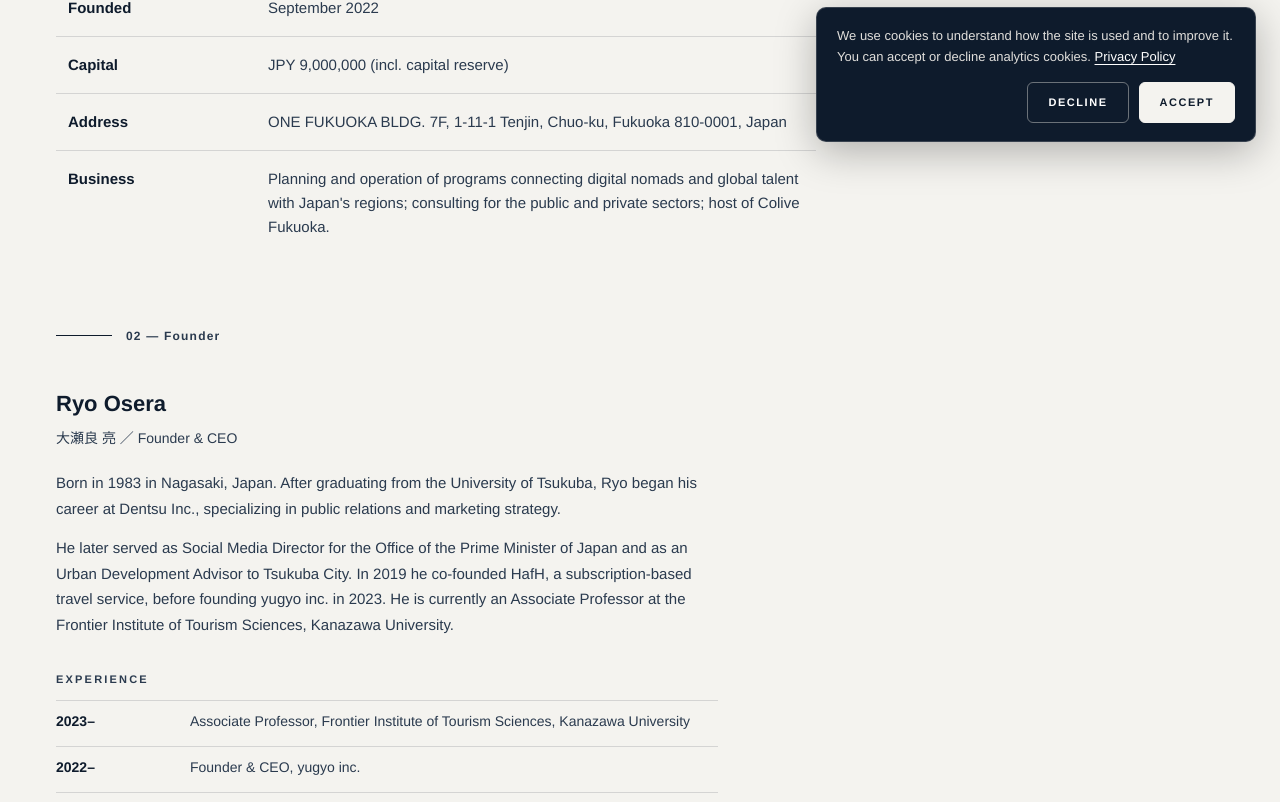
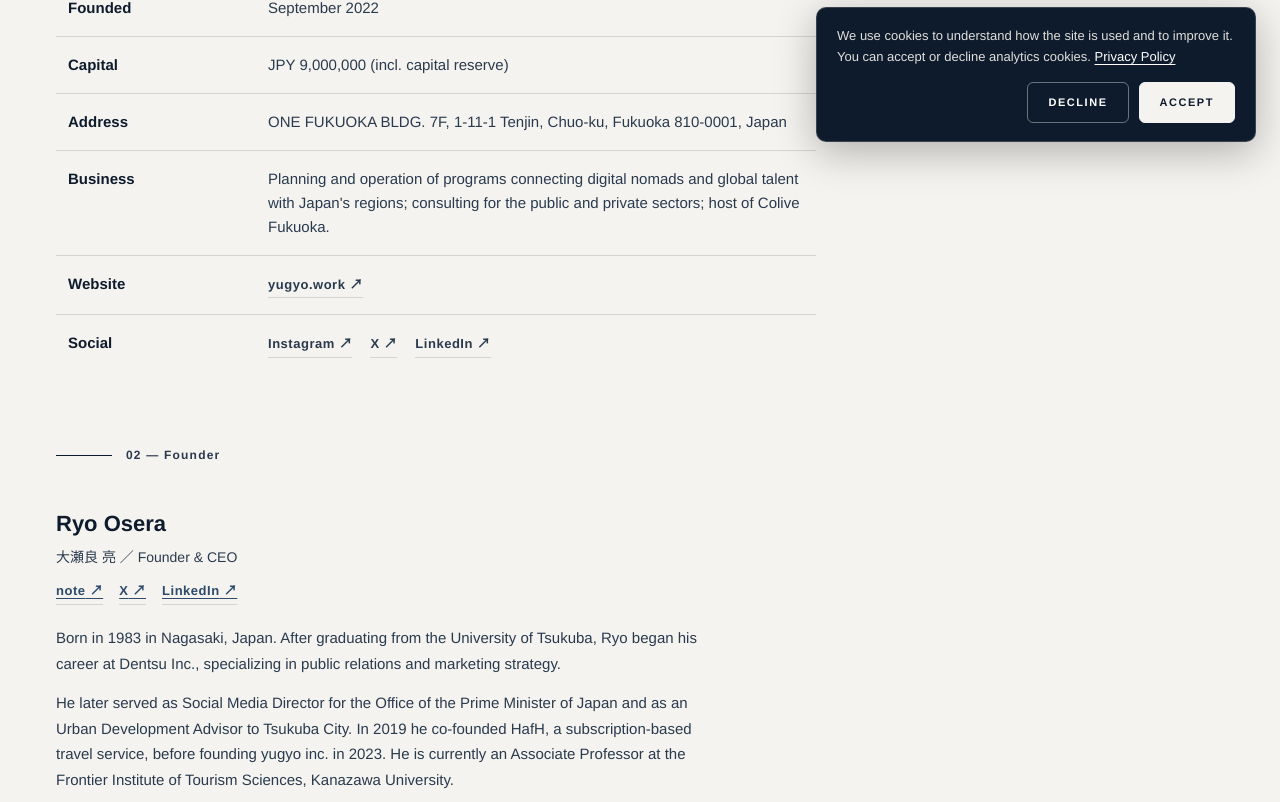
Before and after one commit to yugyo-inc/yugyo-website, a Next.js app: page /en/about in a window 1280 px wide. Shown: the part 634-1436 px from the top of the page. Built offline with nearby package versions, Linux system fonts and the light colour scheme; no server answers.

Commit message:
feat(about,projects): 会社URL/SNS/代表SNS追加・実績具体化・JP見出し自然化・登壇動画リンク追加

```diff
--- a/components/pages/AboutBody.tsx
+++ b/components/pages/AboutBody.tsx
@@ -1,3 +1,5 @@
+import fs from "node:fs";
+import path from "node:path";
 import { PageHero } from "@/components/layout/PageHero";
 import { getCopy } from "@/content/copy";
 import { COMPANY_PROFILE, profileCell, founderView } from "@/content/profile";
@@ -8,6 +10,8 @@
   const p = c.pages.about;
   const ap = c.about_page;
   const founder = founderView(lang);
+  // 代表写真はアセット未配置でも壊れないよう、ビルド時に存在チェックして出し分ける。
+  const hasPhoto = fs.existsSync(path.join(process.cwd(), "public", founder.photo));
 
   return (
     <>
@@ -27,7 +31,25 @@
                 return (
                   <tr key={row.label_jp}>
                     <th scope="row">{cell.label}</th>
-                    <td>{cell.value}</td>
+                    <td>
+                      {row.links ? (
+                        <span style={{ display: "inline-flex", gap: 18, flexWrap: "wrap" }}>
+                          {row.links.map((l) => (
+                            <a
+                              key={l.url}
+                              href={l.url}
+                              target="_blank"
+                              rel="noopener noreferrer"
+                              className="inlinelink"
+                            >
+                              {l.label} ↗
+                            </a>
+                          ))}
+                        </span>
+                      ) : (
+                        cell.value
+                      )}
+                    </td>
                   </tr>
                 );
               })}
@@ -42,12 +64,31 @@
             <span className="num">{ap.founder}</span>
           </div>
           <div className="legal__body" style={{ marginTop: 0 }}>
-            <p style={{ fontWeight: 700, color: "var(--ink)", fontSize: 22, margin: "0 0 4px" }}>
-              {lang === "ja" ? founder.name_jp : founder.name_en}
-            </p>
-            <p style={{ color: "var(--ink-2)", fontSize: 14, margin: "0 0 20px" }}>
-              {lang === "ja" ? `${founder.name_en} ／ ${founder.role}` : `${founder.name_jp} ／ ${founder.role}`}
-            </p>
+            <div style={{ display: "flex", gap: 24, alignItems: "flex-start", marginBottom: 20 }}>
+              {hasPhoto && (
+                /* eslint-disable-next-line @next/next/no-img-element */
+                <img
+                  src={founder.photo}
+                  alt={lang === "ja" ? founder.name_jp : founder.name_en}
+                  style={{ width: 104, height: 104, objectFit: "cover", borderRadius: 4, flexShrink: 0 }}
+                />
+              )}
+              <div>
+                <p style={{ fontWeight: 700, color: "var(--ink)", fontSize: 22, margin: "0 0 4px" }}>
+                  {lang === "ja" ? founder.name_jp : founder.name_en}
+                </p>
+                <p style={{ color: "var(--ink-2)", fontSize: 14, margin: "0 0 10px" }}>
+                  {lang === "ja" ? `${founder.name_en} ／ ${founder.role}` : `${founder.name_jp} ／ ${founder.role}`}
+                </p>
+                <p style={{ display: "flex", gap: 16, flexWrap: "wrap", fontSize: 13, margin: 0 }}>
+                  {founder.social.map((s) => (
+                    <a key={s.url} href={s.url} target="_blank" rel="noopener noreferrer" className="inlinelink">
+                      {s.label} ↗
+                    </a>
+                  ))}
+                </p>
+              </div>
+            </div>
             {founder.bio.map((para, i) => (
               <p key={i}>{para}</p>
             ))}
--- a/components/pages/ProjectDetailBody.tsx
+++ b/components/pages/ProjectDetailBody.tsx
@@ -37,6 +37,17 @@
               <section className="proj__section" key={i}>
                 <h2 className="proj__h">{s.h}</h2>
                 <p className="proj__p">{s.body}</p>
+                {s.links && (
+                  <ul className="proj__links">
+                    {s.links.map((l) => (
+                      <li key={l.url}>
+                        <a className="inlinelink" href={l.url} target="_blank" rel="noopener noreferrer">
+                          {l.label} ↗
+                        </a>
+                      </li>
+                    ))}
+                  </ul>
+                )}
               </section>
             ))}
           </div>
--- a/content/profile.ts
+++ b/content/profile.ts
@@ -4,11 +4,18 @@
 
 import type { Lang } from "@/lib/i18n";
 
+export interface ProfileLink {
+  label: string;
+  url: string;
+}
+
 export interface ProfileRow {
   label_jp: string;
   value_jp: string;
   label_en: string;
   value_en: string;
+  /** 指定時はテキストの代わりにリンク列を表示（会社URL・SNS行用） */
+  links?: ProfileLink[];
 }
 
 export const COMPANY_PROFILE: ProfileRow[] = [
@@ -31,6 +38,24 @@
     value_en:
       "Planning and operation of programs connecting digital nomads and global talent with Japan's regions; consulting for the public and private sectors; host of Colive Fukuoka.",
   },
+  {
+    label_jp: "会社URL",
+    value_jp: "https://yugyo.work",
+    label_en: "Website",
+    value_en: "https://yugyo.work",
+    links: [{ label: "yugyo.work", url: "https://yugyo.work" }],
+  },
+  {
+    label_jp: "SNS",
+    value_jp: "Instagram / X / LinkedIn",
+    label_en: "Social",
+    value_en: "Instagram / X / LinkedIn",
+    links: [
+      { label: "Instagram", url: "https://www.instagram.com/yugyo_nomad/" },
+      { label: "X", url: "https://x.com/yugyo_jp" },
+      { label: "LinkedIn", url: "https://www.linkedin.com/company/95682142" },
+    ],
+  },
 ];
 
 export function profileCell(row: ProfileRow, lang: Lang): { label: string; value: string } {
@@ -45,6 +70,14 @@
   name_jp: "大瀬良 亮",
   role_en: "Founder & CEO",
   role_jp: "代表取締役",
+  /** プロフィール写真（public/photos/founder.jpg）。未配置の間は AboutBody 側で非表示。 */
+  photo: "/photos/founder.jpg",
+  /** 個人SNS（会社SNSとは別に併記） */
+  social: [
+    { label: "note", url: "https://note.com/ryosera" },
+    { label: "X", url: "https://x.com/ryosera_jp" },
+    { label: "LinkedIn", url: "https://www.linkedin.com/in/ryo-osera-6b5a5b22/" },
+  ],
   bio_en: [
     "Born in 1983 in Nagasaki, Japan. After graduating from the University of Tsukuba, Ryo began his career at Dentsu Inc., specializing in public relations and marketing strategy.",
     "He later served as Social Media Director for the Office of the Prime Minister of Japan and as an Urban Development Advisor to Tsukuba City. In 2019 he co-founded HafH, a subscription-based travel service, before founding yugyo inc. in 2023. He is currently an Associate Professor at the Frontier Institute of Tourism Sciences, Kanazawa University.",
@@ -69,6 +102,8 @@
     name_jp: FOUNDER.name_jp,
     role: lang === "ja" ? FOUNDER.role_jp : FOUNDER.role_en,
     bio: lang === "ja" ? FOUNDER.bio_jp : FOUNDER.bio_en,
+    photo: FOUNDER.photo,
+    social: FOUNDER.social,
     experience: FOUNDER.experience.map((e) => ({
       period: e.period,
       role: lang === "ja" ? e.role_jp : e.role_en,
--- a/content/projects.ts
+++ b/content/projects.ts
@@ -11,6 +11,8 @@
 export interface ProjectSection {
   h: string;
   body: string;
+  /** 外部リンク（登壇動画・関連サイトなど）。指定時は body の下にリンク列を表示 */
+  links?: { label: string; url: string }[];
 }
 
 export interface ProjectContent {
@@ -41,7 +43,7 @@
       lead: "ボーダレスに世界を渡り歩く起業家、スタートアップ、メディア、投資家らに対して、遊行ならではの領域展開を通じて、地域や事業者との接点を増やし、事業の新たな機会創出やビジネスマッチングを提供していきます。",
       sections: [
         {
-          h: "なにをするか",
+          h: "私たちの役割",
           body: "高付加価値なインバウンド層と、国内外の地域・事業者をつなぎ直します。デジタルノマドに限らず、インバウンドマーケティング、並びに新規事業の海外進出支援まで、越境とローカルの両面から機会をつくります。",
         },
         {
@@ -50,7 +52,7 @@
         },
         {
           h: "実績",
-          body: "福岡『Colive Fukuoka』、長崎『Digital Nomad Nagasaki』など、地域と世界をつなぐプログラムを企画・運営してきました。",
+          body: "福岡『Colive Fukuoka』は、世界57カ国から500名を超える参加者が集う日本最大級のデジタルノマド誘致プログラムに成長し、2025年には約1.4億円の地域経済効果を生み出しました（Nomad Retreats Awards 2025「Best Global Nomad Fest」受賞）。このほか、長崎『Digital Nomad Nagasaki』の企画・運営をはじめ、福岡市・長崎県・富山県など行政と連携した受託事業を手がけています。",
         },
       ],
       cta: "ご一緒する",
@@ -67,12 +69,16 @@
       lead: "企業や自治体のブランドコンセプトの新設や改善に向けて、調査、提案、実施、検証まで、チームの一員としてゴールまでご一緒させていただきます。",
       sections: [
         {
-          h: "なにをするか",
+          h: "私たちの役割",
           body: "ブランドのコンセプト設計から、実装、運用、検証までを一気通貫で。外部の発注先ではなく、チームの一員として並走します。",
         },
         {
           h: "ご相談いただける範囲",
           body: "事業提案、ロゴやキャッチコピー、ウェブサイトの開発、ソーシャルメディアの運用まで広くご相談ください。",
+        },
+        {
+          h: "実績",
+          body: "自治体の観光・関係人口事業のブランド設計から、大学との共同プログラム、民間企業の海外向けマーケティング支援まで、公民の双方でチームの一員として伴走してきました。",
         },
       ],
       cta: "相談する",
@@ -89,8 +95,22 @@
       lead: "登壇、執筆、講義。デジタルノマド・地域共創・観光の現場で得た知見を、社会と次の世代へ届けます。",
       sections: [
         {
-          h: "なにをするか",
+          h: "私たちの役割",
           body: "イベント登壇、寄稿・執筆、大学での講義などをお引き受けします。代表は金沢大学 先端観光科学研究所 特任准教授も務めています。",
+        },
+        {
+          h: "登壇・講演",
+          body: "各地のカンファレンスやシンポジウムで、デジタルノマド誘致と地域戦略をテーマに登壇しています。過去の登壇の一部は以下からご覧いただけます。",
+          links: [
+            {
+              label: "スペースシェアシンポジウム2024 — デジタルノマドに選ばれる地域戦略",
+              url: "https://www.youtube.com/watch?v=swwOK2UEI0I",
+            },
+            {
+              label: "X MAGIC【会議室】デジタルノマド特集（2024）",
+              url: "https://www.youtube.com/watch?v=MuythW4IVxs",
+            },
+          ],
         },
         {
           h: "事例",
@@ -114,7 +134,7 @@
       lead: "People who work, travel, and live across borders. We weave that movement back into the regions of Japan. This is where yugyo began — and where it still centers.",
       sections: [
         { h: "What we do", body: "We build the places and systems that let digital nomads work and live in Japan's regions: host communities, the shape of a stay, and real encounters with local people. Designed not as isolated events, but as a line from stay to relationship." },
-        { h: "Colive Fukuoka", body: "One of Japan's largest programs for digital nomads, held in Fukuoka. Over 500 people from more than 50 countries have come together for an experience that combines work and travel. Learn more at colivefukuoka.com." },
+        { h: "Colive Fukuoka", body: "One of Japan's largest programs for digital nomads, held in Fukuoka. Over 500 people from more than 50 countries have come together for an experience that combines work and travel — named Best Global Nomad Fest at the Nomad Retreats Awards 2025. Learn more at colivefukuoka.com." },
         { h: "Why", body: "A world where people can walk toward the place they are most themselves. The closer we get, the more regions meet new talent — and the more visitors find somewhere to belong." },
       ],
       cta: "Work with us",
```
